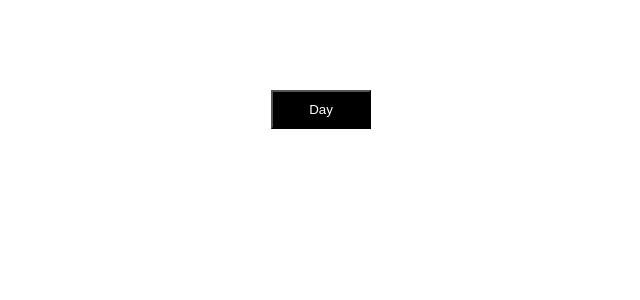
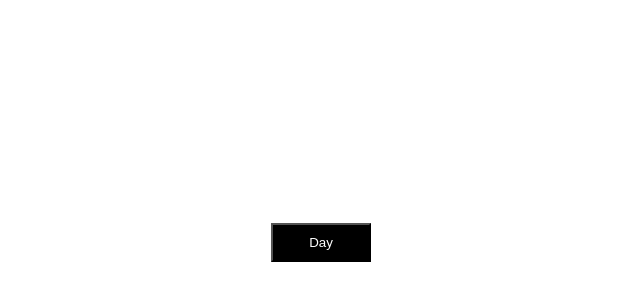
Before and after one commit to Ubaid-A/classTask004-dark-light-theme, a plain HTML site: page index.html in a window 1280 px wide. Shown: the part 166-466 px from the top of the page, without its empty margins (319-959 px from the left). Drawn offline with Linux system fonts and the light colour scheme.

Commit message:
button center kiya using flex

```diff
--- a/index.html
+++ b/index.html
@@ -8,9 +8,10 @@
 
 </head>
 <body>
+    <div class="main-div">
 
     <button id="dark-theme">Day</button>
-
+</div>
 
     <script src="script.js"></script>
 </body>
--- a/style.css
+++ b/style.css
@@ -1,8 +1,16 @@
 body{
-    text-align: center;
-    margin-top: 20%;
     background-color: white;
     color: black;
+}
+.main-div{
+    display: flex;
+    width: 100%;
+    height: 100vh;
+    display: flex;
+    justify-content: center;
+    flex-direction: column;
+    align-items: center;
+
 }
 
 body.night-mode{
```
